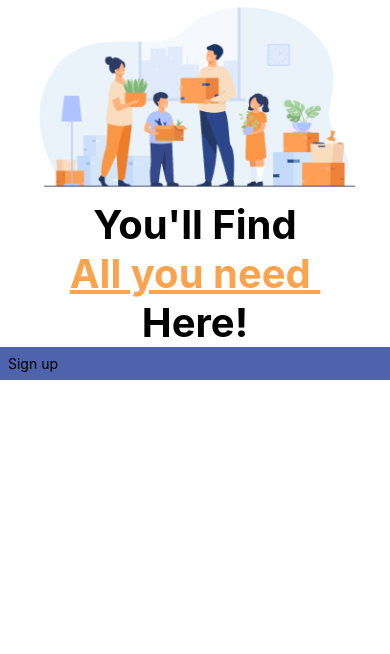
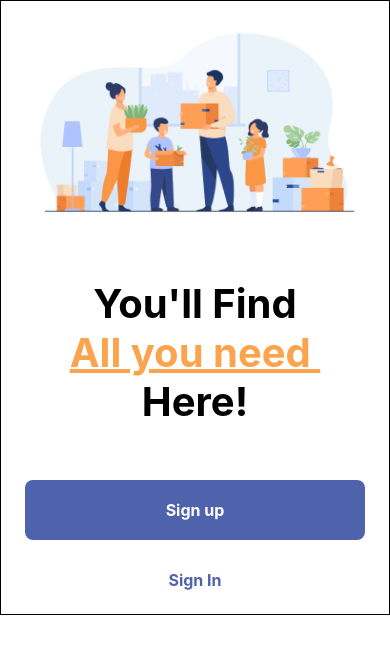
Before and after one commit to Ax-SylvesterHommuk/Mobiilirakendus, a React Native app: screen / in a window 390 px wide. Shown: the top 654 px of the page. Built offline with nearby package versions, Linux system fonts and the light colour scheme.

Commit message:
Create Splash screen

```diff
--- a/src/components/Button/index.js
+++ b/src/components/Button/index.js
@@ -1,16 +1,16 @@
 import React from "react";
-import { Pressable, Text } from "react-native";
+import { TouchableOpacity, Text } from "react-native";
 import { styles } from "./styles";
 
-const Button = ({ title }) => {
+const Button = ({ title, onPress }) => {
     const handlePress = () => {
-        console.log("Button pressed");
+        console.log('button is clicked')
     }
 
     return (
-        <Pressable hitSlop={20} onPress={handlePress}>
-            <Text style={styles.container}>{title}</Text>
-        </Pressable>
+        <TouchableOpacity activeOpacity={0.6} onPress={handlePress} style={styles.container}>
+            <Text style={styles.title}>{title}</Text>
+        </TouchableOpacity>
     );
 }
 
--- a/src/components/Button/styles.js
+++ b/src/components/Button/styles.js
@@ -3,6 +3,15 @@
 export const styles = StyleSheet.create({
     container: {
         backgroundColor: "#4F63AC",
-        padding: 8,
+        paddingVertical: 20,
+        paddingHorizontal: 8,
+        borderRadius: 8,
+        width: "100%",
+    },
+    title: {
+        color: "white",
+        fontSize: 16,
+        textAlign: "center",
+        fontWeight: "bold",
     }
 });
--- a/src/screens/auth/Splash/index.js
+++ b/src/screens/auth/Splash/index.js
@@ -2,6 +2,7 @@
 import {Text,
         View,
         Image,
+        Pressable
 } from "react-native";
 import Button from "../../../components/Button";
 import { styles } from "./styles";
@@ -11,11 +12,18 @@
         <View style={styles.container}>
             <Image resizeMode="contain" style={styles.image} source={require
             ("../../../assets/splash_image.png")}/>
-            <Text style={styles.title}>You'll Find</Text>
-            <Text style={[styles.title, styles.innerTitle]}>All you need </Text>
-            <Text style={styles.title}>Here!</Text>
+
+            <View style={styles.titleContainer}>
+                <Text style={styles.title}>You'll Find</Text>
+                <Text style={[styles.title, styles.innerTitle]}>All you need </Text>
+                <Text style={styles.title}>Here!</Text>
+            </View>
 
             <Button title="Sign up" />
+
+            <Pressable hitSlop={20}>
+                <Text style={styles.footerText}>Sign In</Text>
+            </Pressable>
         </View>
     )
 }
--- a/src/screens/auth/Splash/styles.js
+++ b/src/screens/auth/Splash/styles.js
@@ -1,9 +1,20 @@
 import { StyleSheet } from 'react-native';
 
 export const styles = StyleSheet.create({
+    container: {
+        padding: 24,
+        flexDirection: "column",
+        justifyContent: "center",
+        alignItems: "center",
+        height: "100%",
+        borderWidth: 1,
+    },
     image: {
         width: "100%",
         height: 200,
+    },
+    titleContainer: {
+        marginVertical: 54,
     },
     title: {
         fontSize: 40,
@@ -14,4 +25,11 @@
         color: "#FCA34D",
         textDecorationLine: "underline",
     },
+    footerText: {
+        textAlign: "center",
+        color: "#4F63AC",
+        fontSize: 16,
+        fontWeight: "bold",
+        marginTop: 30,
+    },
 });
```
